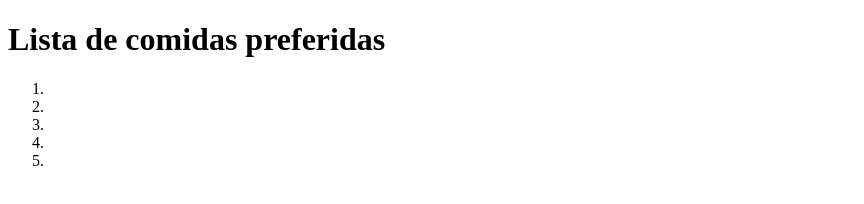
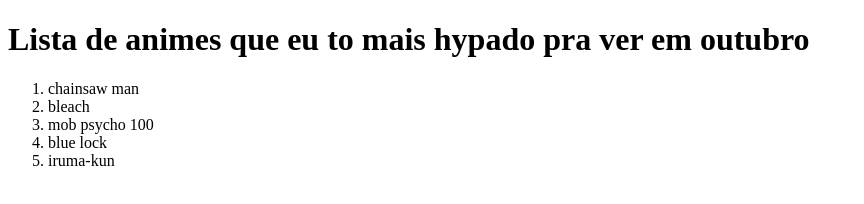
Before and after one commit to thiagoinagaki/thiagoinagaki.github.io, a plain HTML site: page index.html in a window 1280 px wide. Shown: the whole page, without its empty margins (0-864 px from the left). Drawn offline with Linux system fonts and the light colour scheme.

Commit message:
Update index.html

```diff
--- a/index.html
+++ b/index.html
@@ -7,13 +7,13 @@
     <title>Document</title>
 </head>
 <body>
-    <h1>Lista de comidas preferidas</h1>
+    <h1>Lista de animes que eu to mais hypado pra ver em outubro </h1>
     <ol>
-        <li></li>
-        <li></li>
-        <li></li>
-        <li></li>
-        <li></li>
+        <li>chainsaw man</li>
+        <li>bleach</li>
+        <li>mob psycho 100 </li>
+        <li>blue lock</li>
+        <li>iruma-kun</li>
     </ol>
 </body>
 </html>
```
